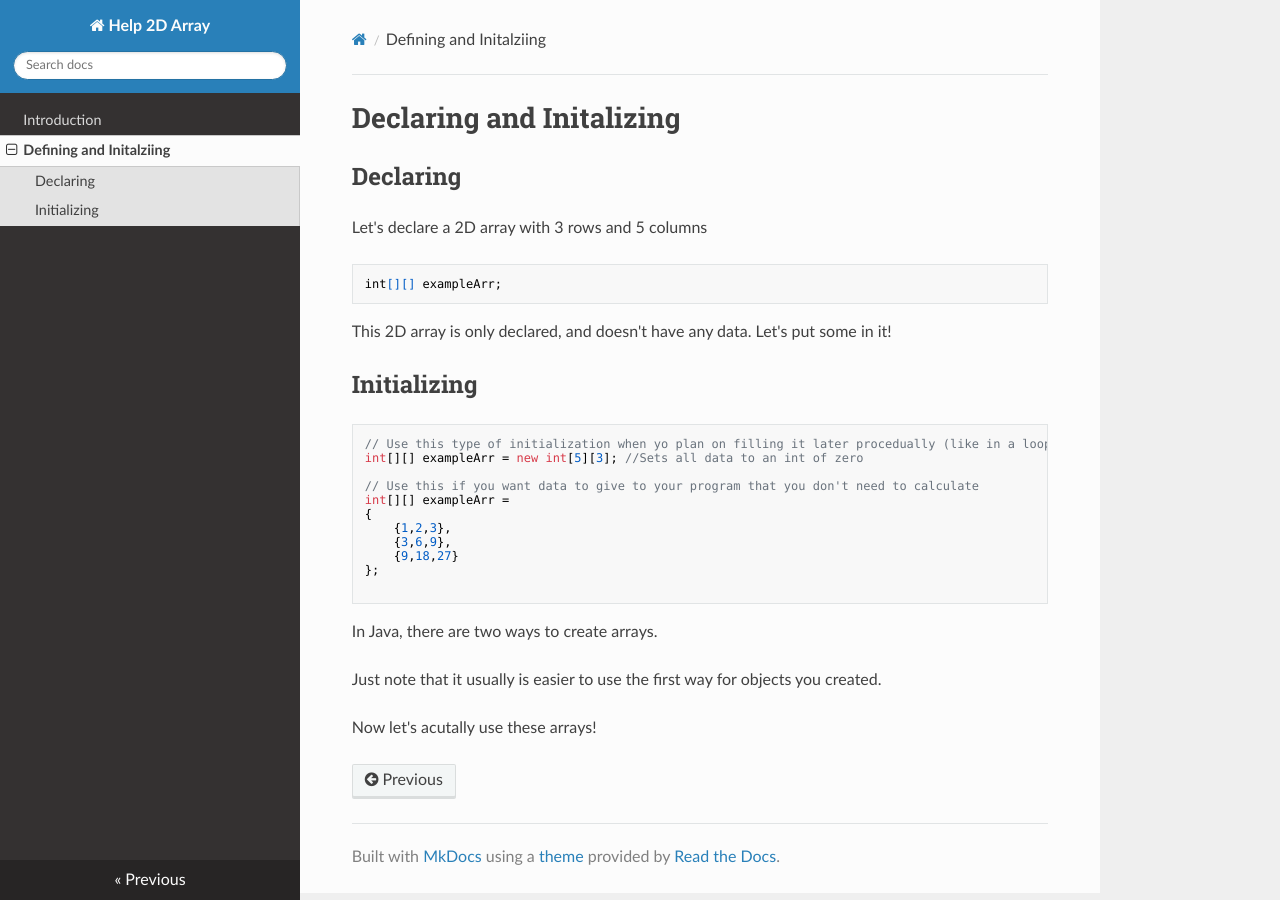
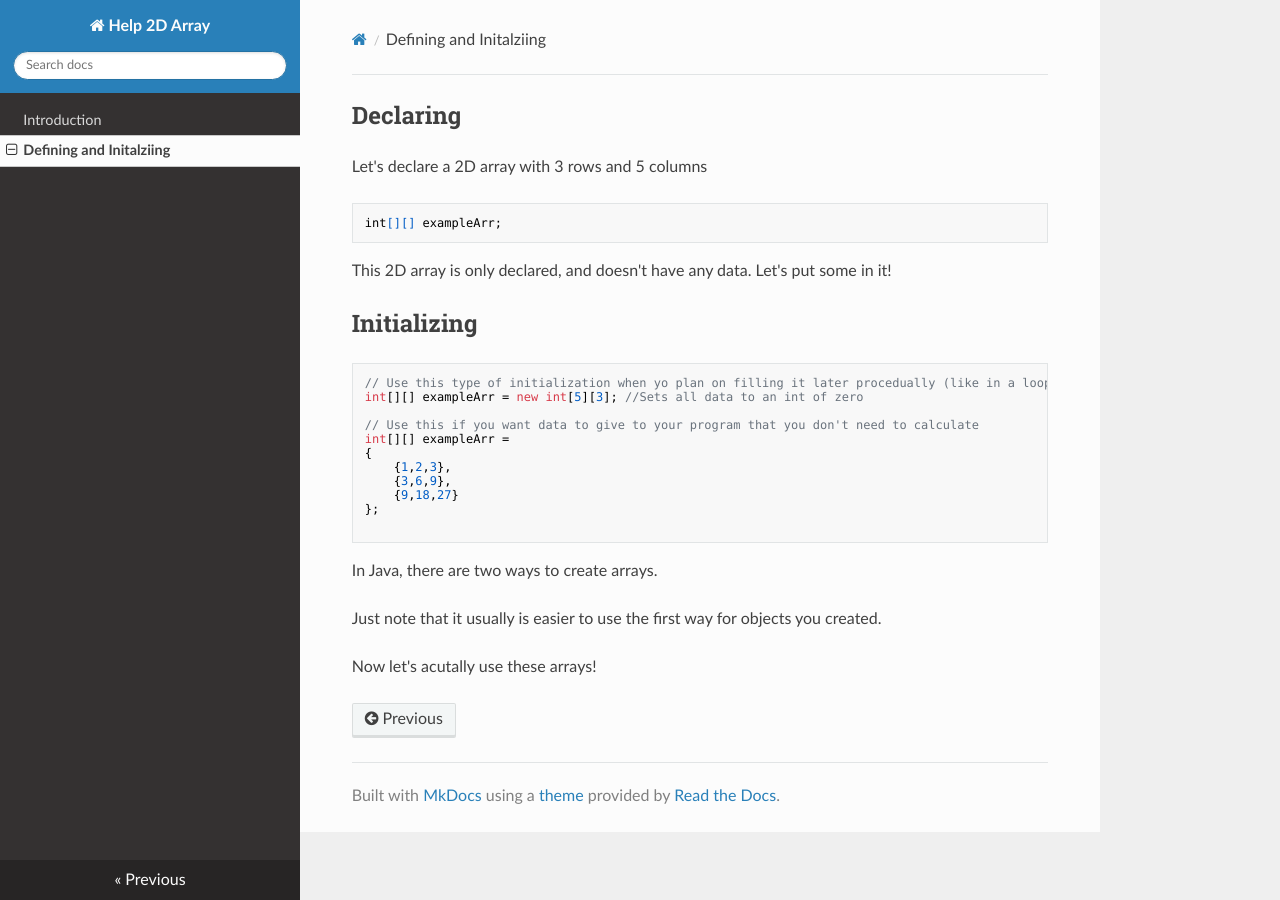
Before and after one commit to StarWarsPanda/Help2dArray, an MkDocs documentation site: the page built from docs/DecNInit.md, in a window 1280 px wide. Built offline with MkDocs 1.6.1, drawn with Linux system fonts in a browser that asks for light colours; nearby versions of some CDN libraries.

Commit message:
Update DecNInit.md

```diff
--- a/docs/DecNInit.md
+++ b/docs/DecNInit.md
@@ -1,5 +1,3 @@
-#Declaring and Initalizing
-
 ## Declaring
 
 Let's declare a 2D array with 3 rows and 5 columns
```
